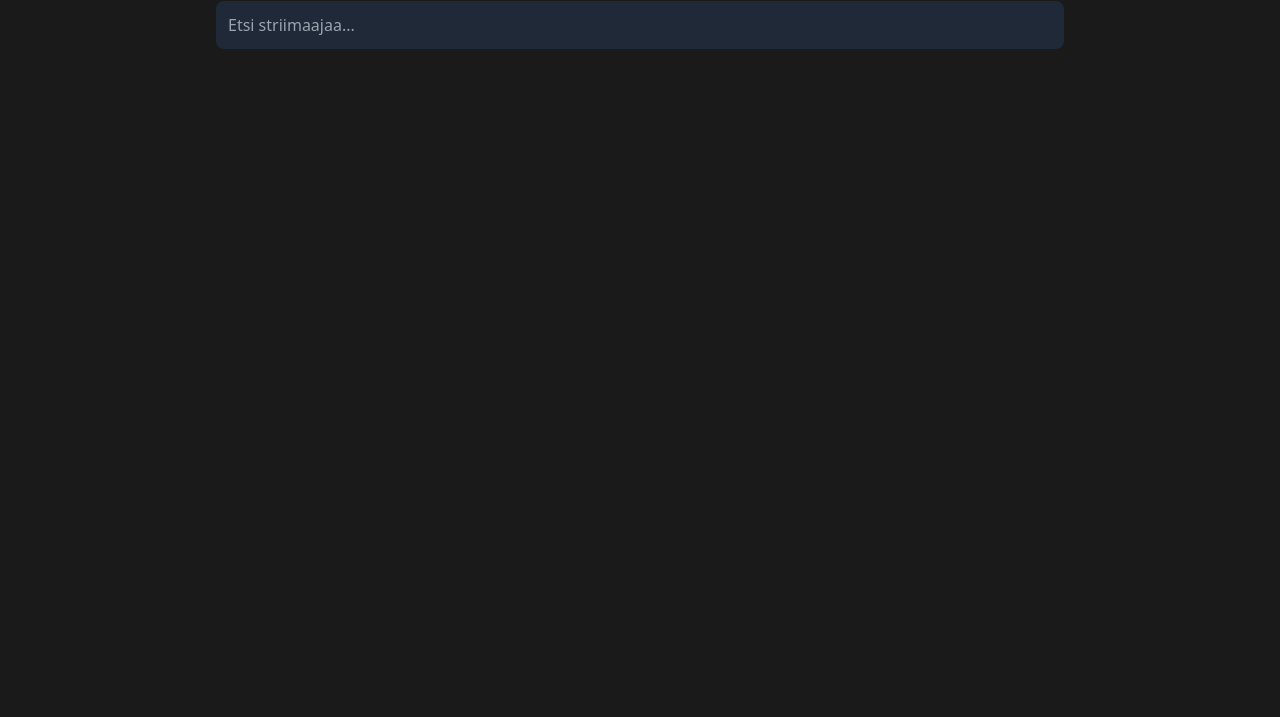
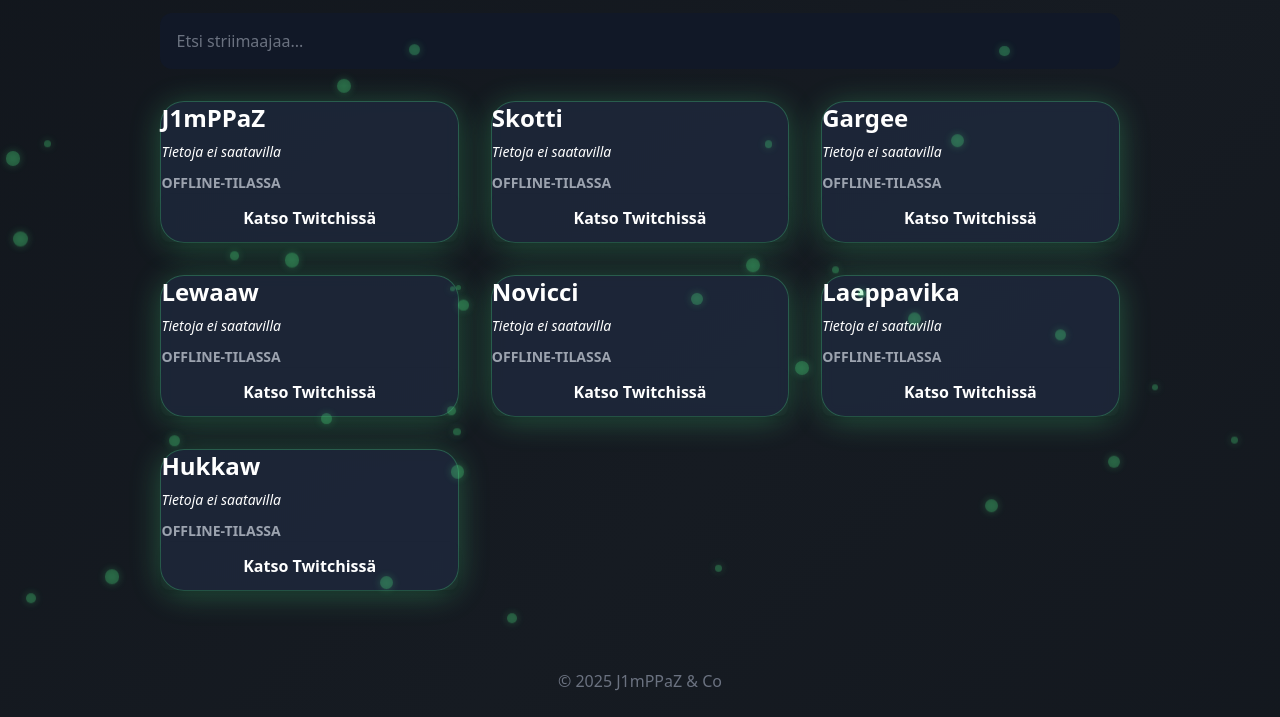
Before and after one commit to J1mPPaZ/suomi-twitch, a plain HTML site: page index.html in a window 1280 px wide. Shown: the part 83-800 px from the top of the page. Drawn offline with nearby package versions, Linux system fonts and the light colour scheme; no server answers.

Commit message:
Update index.html

```diff
--- a/index.html
+++ b/index.html
@@ -5,40 +5,93 @@
 <meta name="viewport" content="width=device-width, initial-scale=1" />
 <title>Suomalaiset Twitch-striimaajat</title>
 <script src="https://cdn.tailwindcss.com"></script>
-  <script>
-    tailwind.config = {
-      theme: {
-        extend: {
-          colors: {
-            dark: '#1a1a1a',
-            accent: '#4ade80',
-          },
-          animation: {
-            fade: 'fadeIn 0.5s ease-in-out',
-          },
-          keyframes: {
-            fadeIn: {
-              '0%': { opacity: 0 },
-              '100%': { opacity: 1 },
-            },
-          },
-        },
-      },
-    };
-  </script>
+<style>
+  /* Taustagradient ja animointi */
+  body {
+    background: linear-gradient(-45deg, #0d1117, #161b22, #0d1117, #161b22);
+    background-size: 400% 400%;
+    animation: gradientBG 20s ease infinite;
+    overflow-x: hidden;
+  }
+  @keyframes gradientBG {
+    0% {background-position: 0% 50%;}
+    50% {background-position: 100% 50%;}
+    100% {background-position: 0% 50%;}
+  }
+
+  /* Leijuva partikkelit */
+  .particle {
+    position: fixed;
+    background: rgba(74, 222, 128, 0.4);
+    border-radius: 50%;
+    pointer-events: none;
+    animation-timing-function: ease-in-out;
+    opacity: 0.7;
+    filter: drop-shadow(0 0 4px #4ade80);
+  }
+
+  /* Kortti */
+  .streamer-card {
+    background: rgba(30, 41, 59, 0.85);
+    border-radius: 1.5rem;
+    box-shadow:
+      0 4px 30px rgba(74, 222, 128, 0.3);
+    backdrop-filter: blur(6px);
+    -webkit-backdrop-filter: blur(6px);
+    border: 1px solid rgba(74, 222, 128, 0.3);
+    transition: transform 0.3s ease, box-shadow 0.3s ease;
+    cursor: pointer;
+  }
+  .streamer-card:hover {
+    transform: translateY(-10px) scale(1.05);
+    box-shadow:
+      0 8px 40px rgba(74, 222, 128, 0.7);
+  }
+
+  /* Animointi fadein */
+  .fade-in {
+    animation: fadeInUp 0.6s ease forwards;
+    opacity: 0;
+    transform: translateY(10px);
+  }
+  @keyframes fadeInUp {
+    to {
+      opacity: 1;
+      transform: translateY(0);
+    }
+  }
+
+  /* Scrollbar tyylittely */
+  ::-webkit-scrollbar {
+    width: 10px;
+  }
+  ::-webkit-scrollbar-track {
+    background: #161b22;
+  }
+  ::-webkit-scrollbar-thumb {
+    background: #4ade80;
+    border-radius: 10px;
+  }
+
+</style>
 </head>
-<body class="bg-dark text-white font-sans">
-  <div class="max-w-4xl mx-auto p-6">
-    <h1 class="text-3xl font-bold mb-6 text-center text-accent">🇫🇮 Suomalaiset Twitch-striimaajat</h1>
+<body class="text-white font-sans min-h-screen flex flex-col">
+
+  <div class="max-w-5xl mx-auto p-6 flex-grow">
+    <h1 class="text-4xl font-extrabold mb-8 text-center text-accent drop-shadow-lg">🇫🇮 Suomalaiset Twitch-striimaajat</h1>
 
     <input
       type="text"
       id="search"
       placeholder="Etsi striimaajaa..."
-      class="w-full p-3 mb-6 rounded-lg bg-gray-800 text-white placeholder-gray-400 focus:outline-none focus:ring-2 focus:ring-accent"
+      class="w-full p-4 mb-8 rounded-xl bg-gray-900 text-white placeholder-gray-500 focus:outline-none focus:ring-4 focus:ring-accent transition"
+      autocomplete="off"
     />
 
-    <div id="streamer-list" class="grid grid-cols-1 md:grid-cols-2 gap-6"></div>
+    <div id="streamer-list" class="grid grid-cols-1 md:grid-cols-2 lg:grid-cols-3 gap-8"></div>
+  </div>
+
+  <footer class="text-center text-gray-500 mb-6 select-none">© 2025 J1mPPaZ & Co</footer>
 
   <script>
     const streamers = [
@@ -51,39 +104,96 @@
       { name: 'Hukkaw', twitchId: 'hukkaw' },
     ];
 
+    // Äänet (vapaa lähde: https://freesound.org, voit vaihtaa URLit tai korvata omilla)
+    const sounds = [
+      new Audio('https://actions.google.com/sounds/v1/cartoon/clang_and_wobble.ogg'),
+      new Audio('https://actions.google.com/sounds/v1/cartoon/wood_plank_flicks.ogg'),
+      new Audio('https://actions.google.com/sounds/v1/cartoon/pop.ogg'),
+    ];
+
     async function fetchStreamData(username) {
+      try {
         const res = await fetch(`https://decapi.me/twitch/status/${username}`);
         const text = await res.text();
         const isLive = !text.includes('offline');
         const viewersMatch = text.match(/\((\d+)\s+katsojaa/);
         const viewers = viewersMatch ? viewersMatch[1] : null;
         return { isLive, viewers, statusText: text };
+      } catch {
+        return { isLive: false, viewers: null, statusText: 'Tietoja ei saatavilla' };
+      }
     }
 
+    function playRandomSound() {
+      const sound = sounds[Math.floor(Math.random() * sounds.length)];
+      sound.currentTime = 0;
+      sound.play();
+    }
+
+    // Luo leijuva partikkeleita taustalle
+    function createParticles(count = 40) {
+      for (let i = 0; i < count; i++) {
+        const p = document.createElement('div');
+        p.classList.add('particle');
+        p.style.width = p.style.height = (5 + Math.random() * 10) + 'px';
+        p.style.left = Math.random() * window.innerWidth + 'px';
+        p.style.top = Math.random() * window.innerHeight + 'px';
+        p.style.animation = `float${i % 3} ${5 + Math.random() * 10}s ease-in-out infinite alternate`;
+        document.body.appendChild(p);
+      }
+    }
+    // Partikkelianimaatiot
+    const style = document.createElement('style');
+    style.textContent = `
+      @keyframes float0 {
+        0% {transform: translateY(0);}
+        100% {transform: translateY(-40px);}
+      }
+      @keyframes float1 {
+        0% {transform: translateY(0);}
+        100% {transform: translateY(-60px);}
+      }
+      @keyframes float2 {
+        0% {transform: translateY(0);}
+        100% {transform: translateY(-50px);}
+      }
+    `;
+    document.head.appendChild(style);
+
     window.onload = async () => {
+      createParticles();
+
       const list = document.getElementById('streamer-list');
 
-        for (const s of streamers) {
+      for (const [i, s] of streamers.entries()) {
         const card = document.createElement('div');
-          card.className =
-            'bg-gray-800 p-4 rounded-2xl shadow-lg animate-fade flex flex-col items-center text-center transition transform hover:scale-105 duration-300';
+        card.className = 'streamer-card fade-in';
+        card.style.animationDelay = (i * 0.1) + 's';
         card.setAttribute('data-name', s.name.toLowerCase());
 
         const twitchURL = `https://www.twitch.tv/${s.twitchId}`;
         const { isLive, viewers, statusText } = await fetchStreamData(s.twitchId);
 
         card.innerHTML = `
-            <h2 class="text-xl font-semibold text-accent mb-2">${s.name}</h2>
+          <h2 class="text-2xl font-semibold text-accent mb-2">${s.name}</h2>
           <p class="mb-2 text-sm italic">${statusText}</p>
           ${
             isLive
-                ? `<span class="bg-red-500 text-white text-sm px-2 py-1 rounded mb-2">LIVE – ${
+              ? `<span class="bg-red-600 text-white text-sm px-3 py-1 rounded-full mb-4 inline-block shadow-lg">LIVE – ${
                   viewers || '?'
                 } katsojaa</span>`
-                : `<span class="text-gray-400 text-sm mb-2 font-bold uppercase">OFFLINE-TILASSA</span>`
+              : `<span class="text-gray-400 text-sm mb-4 font-bold uppercase">OFFLINE-TILASSA</span>`
           }
-            <a href="${twitchURL}" target="_blank" class="bg-accent text-dark px-4 py-2 rounded-lg font-medium hover:bg-green-400 transition">Katso Twitchissä</a>
+          <button class="bg-accent text-dark px-5 py-3 rounded-lg font-semibold hover:bg-green-400 transition shadow-md w-full">Katso Twitchissä</button>
         `;
+
+        // Klikkaussoitin ja linkki
+        const btn = card.querySelector('button');
+        btn.addEventListener('click', () => {
+          playRandomSound();
+          window.open(twitchURL, '_blank');
+        });
+
         list.appendChild(card);
       }
 
@@ -99,6 +209,5 @@
       });
     };
   </script>
-  </div>
 </body>
 </html>
```
Lines whose indentation alone changed are shown as unchanged.
